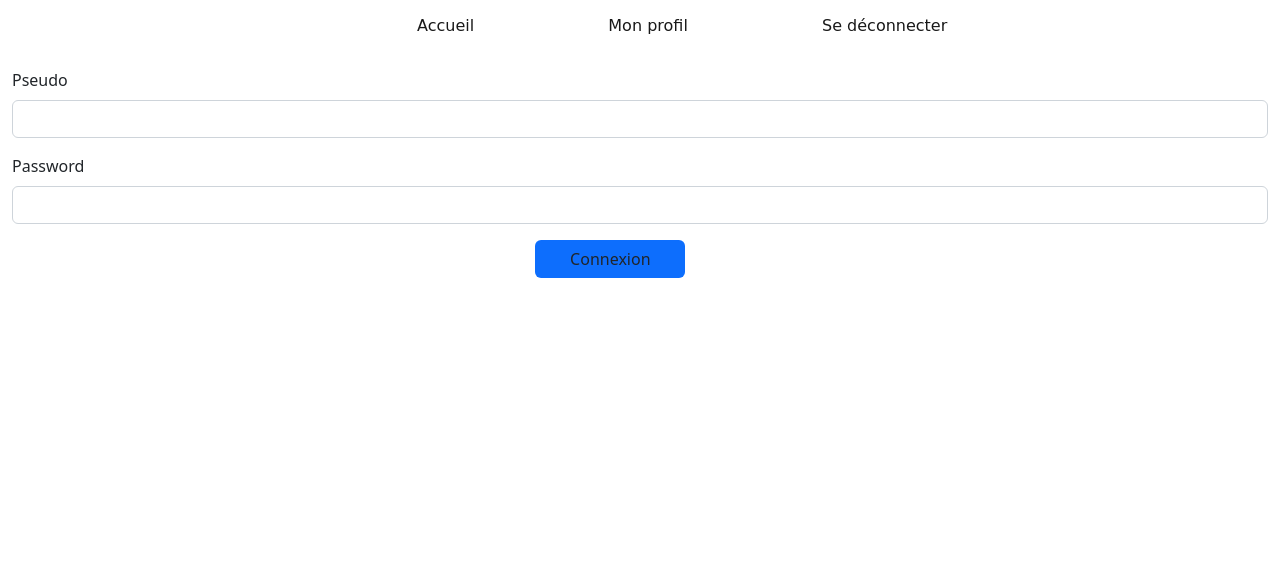
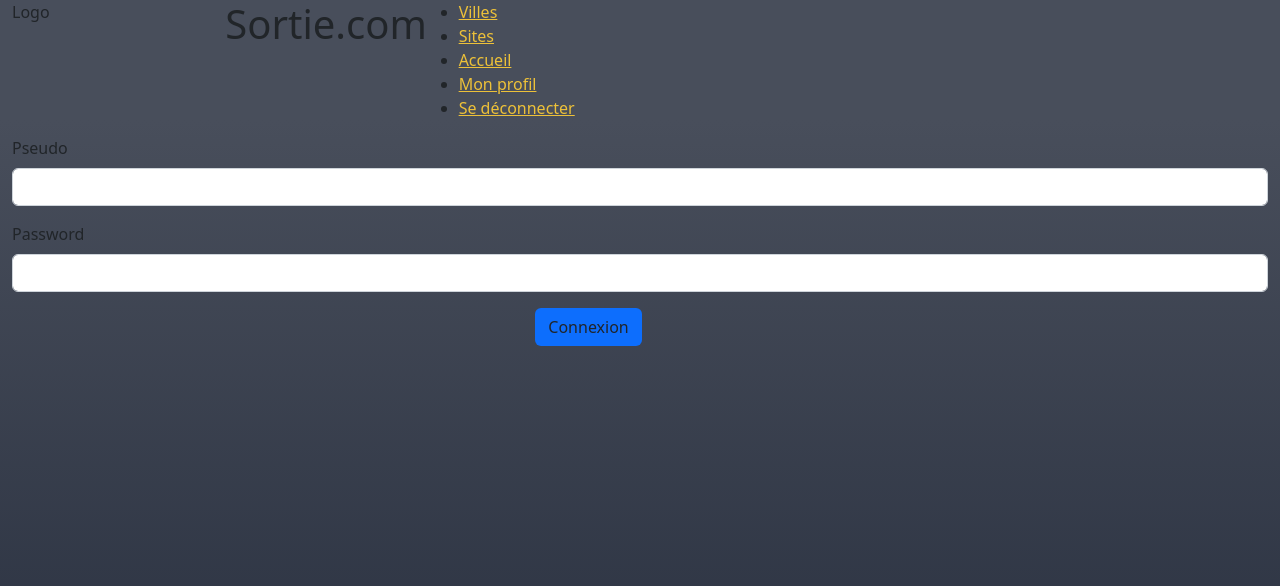
Before and after one commit to Tiphritos/Sortir.com, a Symfony app: template templates/registration/register.html.twig in a window 1280 px wide. Shown: the top 586 px of the page. Run offline with Twig, Linux system fonts and the light colour scheme; the template is opened without the code that fills it, so the values that code supplies are empty; form fields are guessed from the names that the template uses; some libraries are stand-ins or nearby versions.

Commit message:
Mise à jour de la page d'accueil

```diff
--- /dev/null
+++ b/public/css/Themes/themePrincipal.css
@@ -0,0 +1,15 @@
+:root {
+    --main-color: rgb(72,78,91);
+    --backgroundlinear: linear-gradient(180deg, rgba(72,78,91,1) 15%, rgba(46,53,68,1) 81%, rgba(28,32,41,1) 93%);
+}
+
+
+html,body{
+    background: var(--main-color) ;
+    background: var(--backgroundlinear);
+    background-attachment: fixed;
+}
+
+.liens-items{
+    color: #edc139;
+}
--- /dev/null
+++ b/public/css/main.css
@@ -0,0 +1,2 @@
+@import url("Themes/themePrincipal.css");
+@import url("Style/style.css");
--- a/public/css/style.css
+++ /dev/null
@@ -1,57 +0,0 @@
-.test{
-    color:red;
-}
-
-/*******************************/
-/*Menu*/
-
-
-.nav .menu-items{
-    position: relative;
-    display: inline-flex;
-    padding: 3px;
-    font-family: 'Dancing Script', cursive;
-    /* border: 1px solid rgb(0 0 0); */
-    margin: 7px 58px;
-    z-index: 1;
-    font-size: 1rem;
-
-}
-.menu-items::after{
-    content: "";
-    transform: scale(0);
-    height: 3px;
-    width: 90%;
-    background: rgb(0 0 0);
-    display: block;
-    position: absolute;
-    top: 82%;
-    transition: transform 0.4s ease-in-out;
-
-}
-.menu-items:hover::after{
-    transform: scale(1);
-}
-
-.nav .menu-items a{
-    text-decoration: none;
-
-    opacity: 0.9;
-    padding: 4px;
-    color: black;
-
-}
-.creation{
-    width: 150px;
-    /*background: linear-gradient(0deg, rgba(131,58,180,1) 0%, rgba(253,29,29,1) 0%, rgba(255,173,57,1) 95%);*/
-
-}
-.btnAnnuler{
-    margin-left: -78px;
-}
-.creation:active{
-    -webkit-box-shadow: 0px 2px 0px blue;
-    -moz-box-shadow: 0px 2px 0px blue;
-    box-shadow: 0px 2px 0px blue;
-    position:relative;
-    top:7px;}
--- a/templates/base.html.twig
+++ b/templates/base.html.twig
@@ -6,28 +6,33 @@
     <link href="https://cdn.jsdelivr.net/npm/bootstrap@5.2.1/dist/css/bootstrap.min.css" rel="stylesheet" integrity="sha384-iYQeCzEYFbKjA/T2uDLTpkwGzCiq6soy8tYaI1GyVh/UjpbCx/TYkiZhlZB6+fzT" crossorigin="anonymous">
     <script src="https://cdn.jsdelivr.net/npm/bootstrap@5.2.1/dist/js/bootstrap.bundle.min.js" integrity="sha384-u1OknCvxWvY5kfmNBILK2hRnQC3Pr17a+RTT6rIHI7NnikvbZlHgTPOOmMi466C8" crossorigin="anonymous"></script>
 
-    <link rel="stylesheet" href="{{ asset('css/style.css') }}">
+    <link rel="stylesheet" href="{{ asset('css/main.css') }}">
 
     <title>{% block title %}Welcome!{% endblock %}</title>
 
 </head>
 <body class="container-fluid">
 <div class="row">
+    <div class=" col-1 logo ">
+        Logo
+    </div>
+    <div class="offset-1 col-2 ">
+        <h1 class="TitrePrincipal">Sortie.com</h1>
+    </div>
 
+    <nav class=" col-8  nav">
+        <ul class="menu">
+            {#    {% if (is_granted('ROLE_ADMIN')) %}#}
+            <li class="menu-items"> <a href=#   class="liens-items">Villes</a> </li>
+            <li class="menu-items"><a  href=# class="liens-items">Sites</a>
+                {# {%endif %}#}
+            <li class="menu-items"> <a href={{path('app_accueil')}}  class="liens-items">Accueil</a></li>
+            <li class="menu-items"> <a href="{{ path('app_participant_show', {'id': app.user.id})}}"  class="liens-items">Mon profil</a>  </li>
 
-<nav class="offset-3 col-9  nav">
-    <ul class="menu">
-        {% if (is_granted('ROLE_ADMIN')) %}
-        <li class="menu-items"> <a href=# target="_blank" >Villes</a> </li>
-        <li class="menu-items"><a  href=#>Sites</a>
-        {%endif %}
-        <li class="menu-items"> <a href={{path('app_accueil')}} target="_blank">Accueil</a></li>
-        <li class="menu-items"> <a href="{{ path('app_participant_show', {'id': app.user.id})}}" target="_blank">Mon profil</a>  </li>
+            <li class="menu-items"> <a href="{{ path('app_logout') }}" class="liens-items" >Se déconnecter</a>  </li>
 
-        <li class="menu-items"> <a href="{{ path('app_logout') }}" >Se déconnecter</a>  </li>
-
-    </ul>
-</nav>
+        </ul>
+    </nav>
 
 </div>
 
```
Also changed, not shown: templates/accueil/index.html.twig (+11 -5 lines).
